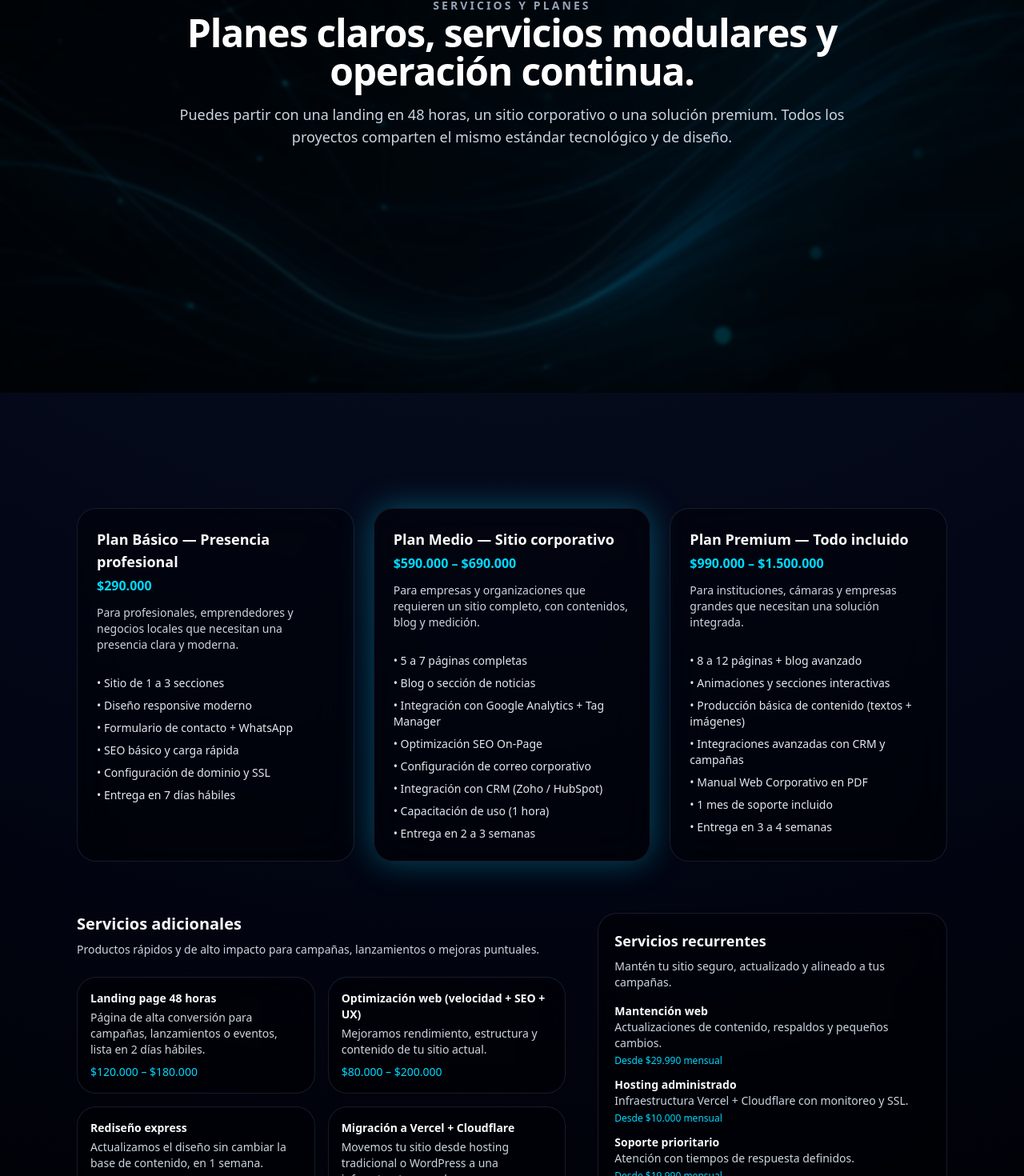
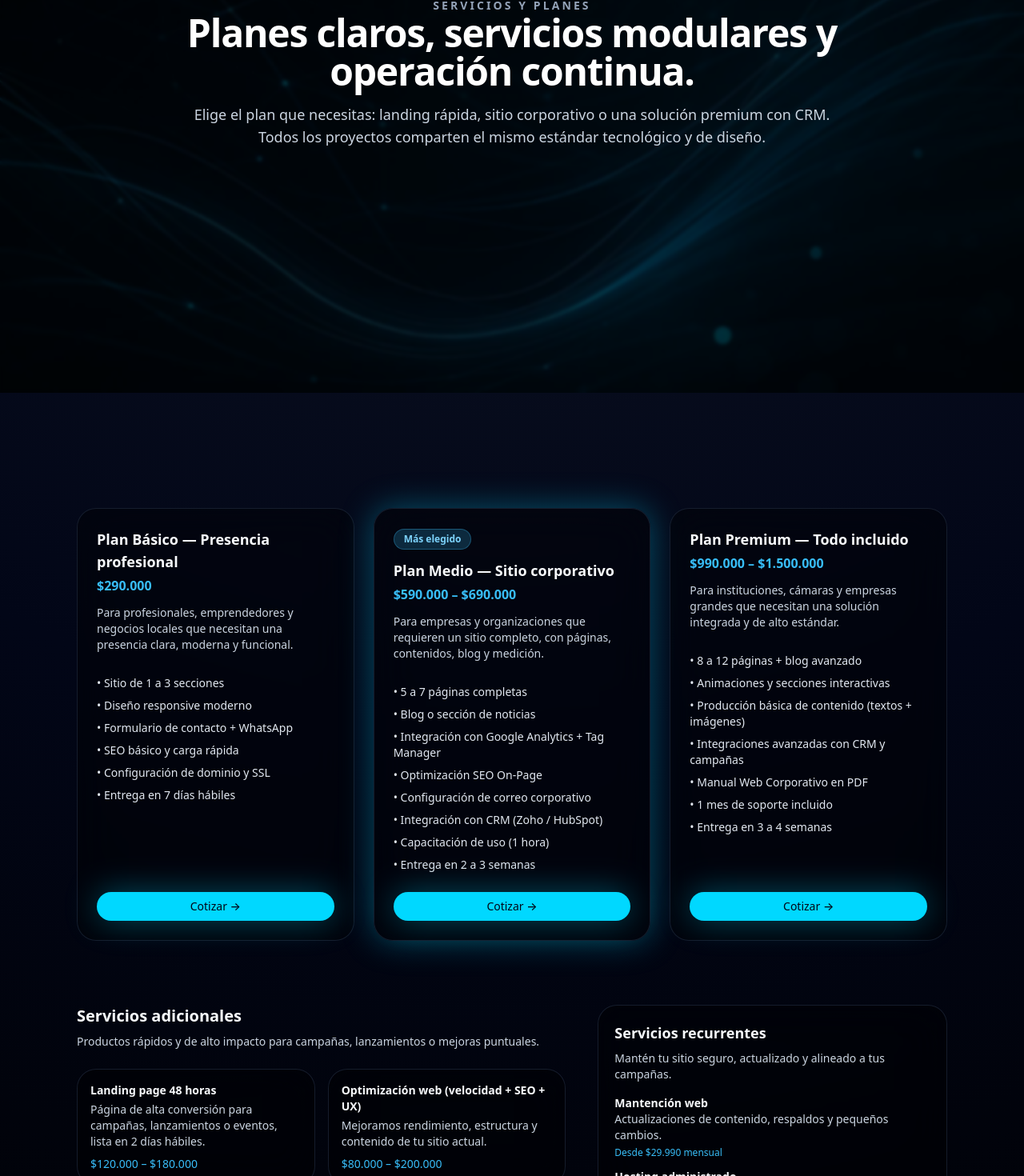
Before and after one commit to TronxGroup/Tronx-Strategy, a Next.js app: page /servicios in a window 1280 px wide. Shown: the part 494-1964 px from the top of the page at 80% size. Built offline with nearby package versions, Linux system fonts and the light colour scheme.

Commit message:
Update page.tsx

```diff
--- a/app/servicios/page.tsx
+++ b/app/servicios/page.tsx
@@ -7,21 +7,21 @@ const planos = [
     name: "Plan Básico — Presencia profesional",
     price: "$290.000",
     description:
-      "Para profesionales, emprendedores y negocios locales que necesitan una presencia clara y moderna.",
+      "Para profesionales, emprendedores y negocios locales que necesitan una presencia clara, moderna y funcional.",
     features: [
       "Sitio de 1 a 3 secciones",
       "Diseño responsive moderno",
       "Formulario de contacto + WhatsApp",
       "SEO básico y carga rápida",
       "Configuración de dominio y SSL",
-      "Entrega en 7 días hábiles"
-    ]
+      "Entrega en 7 días hábiles",
+    ],
   },
   {
     name: "Plan Medio — Sitio corporativo",
     price: "$590.000 – $690.000",
     description:
-      "Para empresas y organizaciones que requieren un sitio completo, con contenidos, blog y medición.",
+      "Para empresas y organizaciones que requieren un sitio completo, con páginas, contenidos, blog y medición.",
     popular: true,
     features: [
       "5 a 7 páginas completas",
@@ -31,14 +31,14 @@ const planos = [
       "Configuración de correo corporativo",
       "Integración con CRM (Zoho / HubSpot)",
       "Capacitación de uso (1 hora)",
-      "Entrega en 2 a 3 semanas"
-    ]
+      "Entrega en 2 a 3 semanas",
+    ],
   },
   {
     name: "Plan Premium — Todo incluido",
     price: "$990.000 – $1.500.000",
     description:
-      "Para instituciones, cámaras y empresas grandes que necesitan una solución integrada.",
+      "Para instituciones, cámaras y empresas grandes que necesitan una solución integrada y de alto estándar.",
     features: [
       "8 a 12 páginas + blog avanzado",
       "Animaciones y secciones interactivas",
@@ -46,9 +46,9 @@ const planos = [
       "Integraciones avanzadas con CRM y campañas",
       "Manual Web Corporativo en PDF",
       "1 mes de soporte incluido",
-      "Entrega en 3 a 4 semanas"
-    ]
-  }
+      "Entrega en 3 a 4 semanas",
+    ],
+  },
 ];
 
 const extras = [
@@ -56,55 +56,55 @@ const extras = [
     title: "Landing page 48 horas",
     description:
       "Página de alta conversión para campañas, lanzamientos o eventos, lista en 2 días hábiles.",
-    price: "$120.000 – $180.000"
+    price: "$120.000 – $180.000",
   },
   {
     title: "Optimización web (velocidad + SEO + UX)",
     description:
       "Mejoramos rendimiento, estructura y contenido de tu sitio actual.",
-    price: "$80.000 – $200.000"
+    price: "$80.000 – $200.000",
   },
   {
     title: "Rediseño express",
     description:
-      "Actualizamos el diseño sin cambiar la base de contenido, en 1 semana.",
-    price: "$250.000 – $400.000"
+      "Actualizamos el diseño sin cambiar la base de contenido, en solo 1 semana.",
+    price: "$250.000 – $400.000",
   },
   {
     title: "Migración a Vercel + Cloudflare",
     description:
-      "Movemos tu sitio desde hosting tradicional o WordPress a una infraestructura moderna.",
-    price: "$150.000 – $300.000"
-  }
+      "Movemos tu sitio desde hosting tradicional o WordPress a una infraestructura moderna y rápida.",
+    price: "$150.000 – $300.000",
+  },
 ];
 
 const recurrentes = [
   {
     title: "Mantención web",
     details: "Actualizaciones de contenido, respaldos y pequeños cambios.",
-    price: "Desde $29.990 mensual"
+    price: "Desde $29.990 mensual",
   },
   {
     title: "Hosting administrado",
     details: "Infraestructura Vercel + Cloudflare con monitoreo y SSL.",
-    price: "Desde $10.000 mensual"
+    price: "Desde $10.000 mensual",
   },
   {
     title: "Soporte prioritario",
     details: "Atención con tiempos de respuesta definidos.",
-    price: "Desde $19.990 mensual"
+    price: "Desde $19.990 mensual",
   },
   {
     title: "Gestión de contenidos",
     details: "Publicación mensual de noticias, blog o actualizaciones.",
-    price: "Desde $80.000 mensual"
-  }
+    price: "Desde $80.000 mensual",
+  },
 ];
 
 export default function ServiciosPage() {
   return (
     <>
-      {/* 🔹 BACKGROUND FULL SCREEN */}
+      {/* 🔹 HERO FULL SCREEN */}
       <section
         className="relative w-full min-h-screen flex items-center justify-center text-center overflow-hidden"
         style={{
@@ -117,66 +117,84 @@ export default function ServiciosPage() {
         <div className="absolute inset-0 bg-black/70 backdrop-blur-[2px]" />
 
         <div className="relative z-10 max-w-4xl mx-auto px-6 py-32">
-          <p className="section-title text-sky-300">Servicios y planes</p>
+          <p className="section-title text-sky-300">Servicios y Planes</p>
           <h1 className="text-4xl md:text-5xl font-semibold text-white tracking-tight">
             Planes claros, servicios modulares y operación continua.
           </h1>
           <p className="mt-4 text-slate-300 text-base md:text-lg">
-            Puedes partir con una landing en 48 horas, un sitio corporativo o una
-            solución premium. Todos los proyectos comparten el mismo estándar
-            tecnológico y de diseño.
+            Elige el plan que necesitas: landing rápida, sitio corporativo o una
+            solución premium con CRM. Todos los proyectos comparten el mismo
+            estándar tecnológico y de diseño.
           </p>
         </div>
       </section>
 
-      {/* 🔹 CONTENIDO */}
+      {/* CONTENIDO PRINCIPAL */}
       <div className="section mt-20">
-        {/* PLANES */}
+        {/* 🔹 PLANES */}
         <section className="grid gap-6 lg:grid-cols-3">
           {planos.map((plan) => (
             <article
               key={plan.name}
               className={`card-surface p-6 flex flex-col h-full border ${
                 plan.popular
-                  ? "border-tronx-accent/60 shadow-soft-glow"
+                  ? "border-sky-400/60 shadow-soft-glow"
                   : "border-slate-700/70"
               }`}
             >
               <div className="mb-4">
+                {plan.popular && (
+                  <div className="inline-block px-3 py-1 mb-3 rounded-full text-xs font-semibold bg-sky-400/20 text-sky-300 border border-sky-400/30">
+                    Más elegido
+                  </div>
+                )}
                 <h2 className="text-lg font-semibold text-slate-50">
                   {plan.name}
                 </h2>
-                <p className="mt-1 text-tronx-accent text-base font-semibold">
+                <p className="mt-1 text-sky-400 text-base font-semibold">
                   {plan.price}
                 </p>
-                <p className="mt-3 text-sm text-slate-300">{plan.description}</p>
+                <p className="mt-3 text-sm text-slate-300">
+                  {plan.description}
+                </p>
               </div>
+
               <ul className="mt-3 space-y-2 text-sm text-slate-200 flex-1">
                 {plan.features.map((f) => (
                   <li key={f}>• {f}</li>
                 ))}
               </ul>
+
+              <a
+                href="/contacto#form"
+                className="btn-primary w-full text-center mt-6"
+              >
+                Cotizar →
+              </a>
             </article>
           ))}
         </section>
 
-        {/* EXTRAS */}
-        <section className="mt-16 grid gap-10 lg:grid-cols-[1.4fr_minmax(0,1fr)] items-start">
+        {/* 🔹 SERVICIOS ADICIONALES + RECURRENTES */}
+        <section className="mt-20 grid gap-10 lg:grid-cols-[1.4fr_minmax(0,1fr)] items-start">
+          {/* EXTRAS */}
           <div>
             <h2 className="text-xl font-semibold text-slate-50">
               Servicios adicionales
             </h2>
             <p className="mt-2 text-sm text-slate-300 max-w-2xl">
-              Productos rápidos y de alto impacto para campañas, lanzamientos o mejoras puntuales.
+              Productos rápidos y de alto impacto para campañas, lanzamientos o
+              mejoras puntuales.
             </p>
+
             <div className="mt-6 grid gap-4 md:grid-cols-2">
               {extras.map((extra) => (
                 <article key={extra.title} className="card-surface p-4 text-sm">
-                  <h3 className="font-semibold text-slate-50">{extra.title}</h3>
+                  <h3 className="font-semibold text-slate-50">
+                    {extra.title}
+                  </h3>
                   <p className="mt-1 text-slate-300">{extra.description}</p>
-                  <p className="mt-2 text-tronx-accent font-medium">
-                    {extra.price}
-                  </p>
+                  <p className="mt-2 text-sky-400 font-medium">{extra.price}</p>
                 </article>
               ))}
             </div>
@@ -195,7 +213,7 @@ export default function ServiciosPage() {
                 <li key={srv.title}>
                   <p className="font-semibold text-slate-50">{srv.title}</p>
                   <p className="text-slate-300">{srv.details}</p>
-                  <p className="text-tronx-accent text-xs mt-1">{srv.price}</p>
+                  <p className="text-sky-400 text-xs mt-1">{srv.price}</p>
                 </li>
               ))}
             </ul>
```
